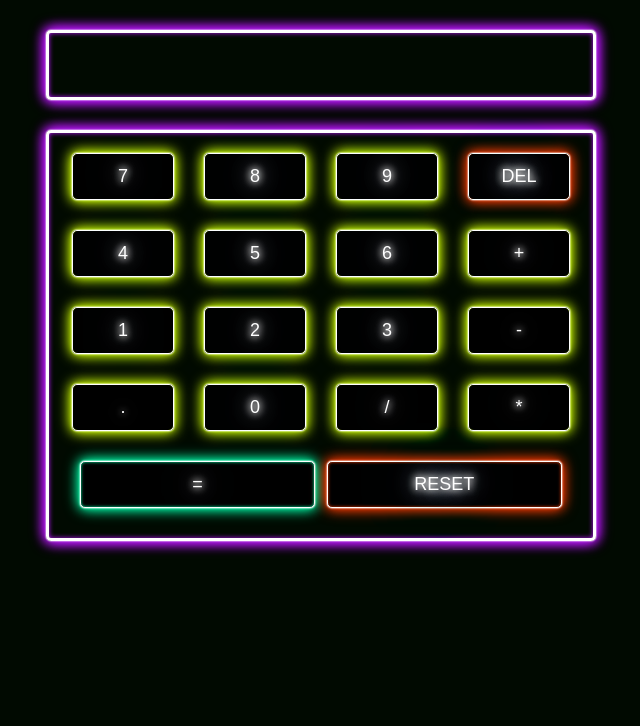
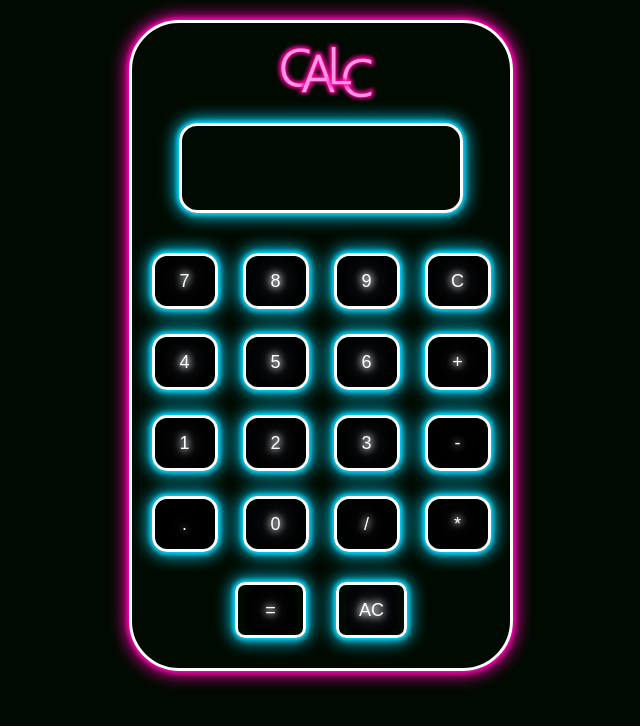
Before and after one commit to suyeshaa/calculator, a plain HTML site: page index.html in a window 1280 px wide. Shown: the whole page, without its empty margins (319-959 px from the left). Drawn offline with nearby package versions, Linux system fonts and the light colour scheme; a web font is replaced by a local one.

Commit message:
add logo and alter js

```diff
--- a/index.html
+++ b/index.html
@@ -11,11 +11,13 @@
       href="https://fonts.googleapis.com/css2?family=Londrina+Outline&display=swap"
       rel="stylesheet"
     />
+    <link rel="shortcut icon" href="1x/Asset 13.png" type="image/x-icon" />
     <title>Calculator</title>
   </head>
   <body>
+    <div id="main">
+      <div class="img"><img src="1x/Asset 9.png" /></div>
       <div id="top">
-      <h5></h5>
         <div class="theme"></div>
       </div>
       <div class="inp-box"></div>
@@ -25,7 +27,7 @@
           <div class="num"><button value="7">7</button></div>
           <div class="num"><button value="8">8</button></div>
           <div class="num"><button>9</button></div>
-        <div class="num red"><button>DEL</button></div>
+          <div class="num red"><button>C</button></div>
           <div class="num"><button>4</button></div>
           <div class="num"><button>5</button></div>
           <div class="num"><button>6</button></div>
@@ -42,7 +44,8 @@
 
         <div class="equals">
           <div class="num grn"><button>=</button></div>
-        <div class="num rd"><button>RESET</button></div>
+          <div class="num rd"><button>AC</button></div>
+        </div>
       </div>
     </div>
     <script
--- a/main2.js
+++ b/main2.js
@@ -4,31 +4,67 @@ var op = "";
 var newNum = "";
 
 function append(num) {
+  if (num === "." && curr.includes(".")) {
+    return;
+  }
   if (isNaN(num) == false || num === ".") {
     curr += num;
+    $(".inp-box").text(curr);
     console.log(curr);
   }
 }
 
-compute(){
-
+function compute(n) {
+  $(".inp-box").text("");
+  console.log(prev, n, curr);
+  console.log(eval(prev + n + curr));
+  curr = eval(prev + n + curr) + "";
+  $(".inp-box").text(curr);
+  prev = "";
 }
 
 function operation(num) {
-  if (num === "+" || num === "-" || num === "*" || num === "/") {
+  if (num === "+" || num === "-" || num === "*" || num === "/" || num === "=") {
+    $(".inp-box").text("");
     if (curr === "") {
       return;
     }
-    if (prev != "") {
-      compute();
+    if (prev != "" || num === "=") {
+      compute(oper);
     }
-    oper = num;
-    prev = curr;
-    curr = "";
+
+    if (num !== "=") {
+      oper = num;
+      prev = curr;
+      curr = "";
+    }
   }
 }
 
+function reset() {
+  prev = "";
+  curr = "";
+  op = "";
+  newNum = "";
+  $(".inp-box").text("");
+}
+
+function delte() {
+  curr = curr.substr(0, curr.length - 1);
+  $(".inp-box").text(curr);
+}
+
 $("button").click((e) => {
-  console.log(e.target.innerText);
-  append(e.target.innerText);
+  var txt = e.target.innerText;
+  console.log(txt);
+  append(txt);
+  operation(txt);
+
+  if (txt === "AC") {
+    reset();
+  }
+
+  if (txt === "C") {
+    delte();
+  }
 });
--- a/styles.css
+++ b/styles.css
@@ -18,14 +18,25 @@ body {
   grid-template-columns: repeat(4, minmax(auto, 1fr));
   grid-template-rows: repeat(4, auto);
   width: auto;
-  grid-gap: 30px;
+  grid-gap: 25px;
+}
+
+#main {
+  border: 0.2rem solid #fff;
+  box-shadow: 0 0 17px 3px #fe01b1, 0 0 4px 2px #fe01b1;
+  border-radius: 50px;
+  margin: 20px auto;
+  width: 30%;
+  height: fit-content;
 }
 
 .box {
-  border: 0.2rem solid #fff;
-  box-shadow: 0 0 0.1rem #fff, 0 0 0.1rem #fff, 0 0 1rem #bc13fe,
-    0 0 0.7rem #bc13fe, 0 0 0.8rem #bc13fe, inset 0 0 0.3rem #bc13fe;
-  width: 43%;
+  /* border: 0.2rem solid #fff; */
+  /* box-shadow: 0 0 17px 3px #fe01b1, 0 0 4px 2px #fe01b1; */
+  /* box-shadow: 0 0 0.1rem #fff, 0 0 0.1rem #fff, 0 0 1rem #bc13fe,
+    0 0 0.7rem #bc13fe, 0 0 0.8rem #bc13fe, inset 0 0 0.3rem #bc13fe; */
+
+  /* width: 30%; */
   margin: auto;
   display: flex;
   flex-direction: column;
@@ -37,7 +48,7 @@ body {
 .equals {
   padding: 30px 20px 10px 20px;
   margin: auto;
-  width: 98%;
+  width: 64%;
   display: flex;
   justify-content: center;
   flex-direction: row;
@@ -46,9 +57,10 @@ body {
 
 button {
   padding: 12px 0;
-  width: 100px;
+  width: 60px;
+  height: 50px;
   border: none;
-  border-radius: 5px;
+  border-radius: 15px;
   background-color: black;
   font-size: 18px;
   color: #fff;
@@ -59,47 +71,27 @@ button {
     0 0 151px rgb(0, 153, 255);
 }
 
-.num-container .num {
+.num {
   /* align-items: center;
   justify-items: center; */
   text-align: center;
   width: min-content;
   margin: 0;
-  border-radius: 5px;
-  border: 0.1rem solid #fff;
-  /* box-shadow: 120px 80px 40px 20px #0ff; */
-  box-shadow: 0 0 0.1rem #fff, 0 0 0.1rem #fff, 0 0 1rem rgb(208, 255, 0),
-    0 0 0.2rem rgb(208, 255, 0), 0 0 0.7rem rgb(208, 255, 0),
-    inset 0 0 0.2rem rgb(208, 255, 0);
-}
-
-.red {
-  /* border: none; */
-  box-shadow: 0 0 0.1rem #fff, 0 0 0.1rem #fff, 0 0 1rem rgb(255, 60, 0),
-    0 0 0.2rem rgb(255, 60, 0), 0 0 0.7rem rgb(255, 60, 0),
-    inset 0 0 0.2rem rgb(255, 60, 0) !important;
+  border-radius: 15px;
+  border: 0.2rem solid #fff;
+  box-shadow: 0 0 17px 3px #04d9ff, 0 0 4px 2px #04d9ff;
 }
 
 .equals button {
   /* padding: 0 50%; */
-  width: 95%;
-  border: 0.1rem solid #fff;
-}
-
-.grn button {
-  box-shadow: 0 0 0.1rem #fff, 0 0 0.1rem #fff, 0 0 1rem #0fa, 0 0 0.2rem #0fa,
-    0 0 0.7rem #0fa, inset 0 0 0.2rem #0fa !important;
-}
-
-.rd button {
-  box-shadow: 0 0 0.1rem #fff, 0 0 0.1rem #fff, 0 0 1rem rgb(255, 60, 0),
-    0 0 0.2rem rgb(255, 60, 0), 0 0 0.7rem rgb(255, 60, 0),
-    inset 0 0 0.2rem rgb(255, 60, 0) !important;
+  width: 80%;
 }
 
 .equals .num {
-  width: 100%;
+  width: 80%;
   text-align: center;
+  border-radius: 10px;
+  margin: 0 15px;
 }
 
 #top {
@@ -110,11 +102,11 @@ button {
 
 .inp-box {
   border: 0.2rem solid #fff;
-  box-shadow: 0 0 0.1rem #fff, 0 0 0.1rem #fff, 0 0 1rem #bc13fe,
-    0 0 0.7rem #bc13fe, 0 0 0.8rem #bc13fe, inset 0 0 0.3rem #bc13fe;
-  width: 43%;
-  height: 70px;
-  margin: 30px auto;
+  box-shadow: 0 0 17px 3px #04d9ff, 0 0 4px 2px #04d9ff;
+  border-radius: 18px !important;
+  width: 75%;
+  height: 90px;
+  margin: 30px auto 20px auto;
   padding: 20px;
   font-size: 18px;
   color: #fff;
@@ -123,16 +115,12 @@ button {
   border-radius: 5px;
 }
 
-.neonText {
-  color: #fff;
-  text-shadow: 0 0 7px #fff, 0 0 10px #fff, 0 0 21px #fff,
-    0 0 42px rgb(0, 119, 255), 0 0 82px #0fa, 0 0 92px #0fa, 0 0 102px #0fa,
-    0 0 151px #0fa;
+.img {
+  height: 70px;
+  width: 100px;
 }
 
-/* .oper {
-  border: 0.2rem solid #fff;
-  box-shadow: 0 0 0.1rem #fff, 0 0 0.1rem #fff, 0 0 1rem rgb(0, 119, 255),
-    0 0 0.7rem rgb(0, 119, 255), 0 0 0.8rem rgb(0, 119, 255),
-    inset 0 0 0.3rem rgb(0, 119, 255) !important;
-} */
+img {
+  transform: translate(75px, -50px);
+  margin: auto;
+}
```
Also changed, not shown: 1x/Asset 9.png (added), glowing-neon-line-calculator-icon-isolated-on-vector-32031720.jpg (deleted). Lines whose indentation alone changed are shown as unchanged.
